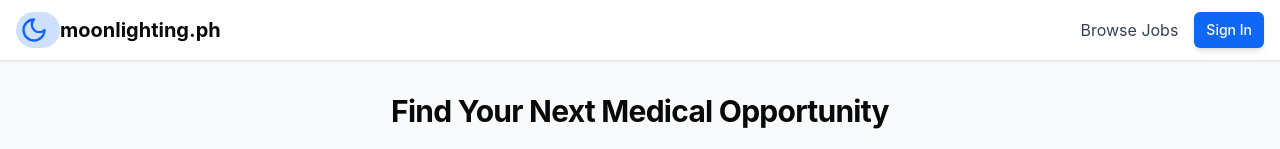
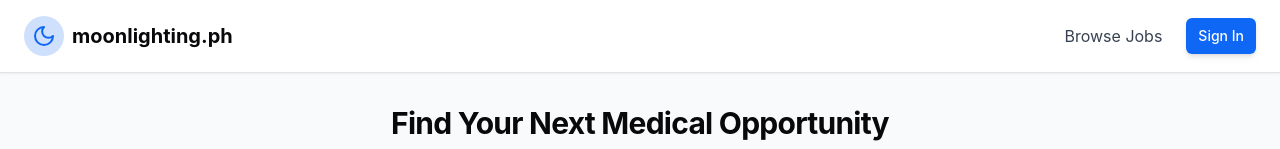
Before and after one commit to Moonlighting-ph/moonlighting-app, a React (Vite) app: page /jobs in a window 1280 px wide. Shown: the top 149 px of the page. Built offline with nearby package versions, Linux system fonts and the light colour scheme; no server answers; the database is empty; a web font is replaced by a local one.

Commit message:
Update logo and footer components
Refactor logo and footer components to match the new design and add spacing to the navbar.

```diff
--- a/src/components/Navbar.tsx
+++ b/src/components/Navbar.tsx
@@ -1,17 +1,9 @@
-
 import React from 'react';
 import { Link, useNavigate } from 'react-router-dom';
 import { Button } from '@/components/ui/button';
 import { useAuth } from '@/hooks/useAuth';
 import { supabase } from '@/integrations/supabase/client';
-import {
-  DropdownMenu,
-  DropdownMenuContent,
-  DropdownMenuItem,
-  DropdownMenuLabel,
-  DropdownMenuSeparator,
-  DropdownMenuTrigger,
-} from '@/components/ui/dropdown-menu';
+import { DropdownMenu } from '@/components/ui/dropdown-menu';
 import { User, LogOut, Settings } from 'lucide-react';
 import { toast } from 'sonner';
 import { Moon } from './icons/Moon';
@@ -93,14 +85,14 @@ const Navbar: React.FC = () => {
 
   return (
     <header className="sticky top-0 z-50 bg-white border-b shadow-sm">
-      <div className="container mx-auto px-4 py-3 flex items-center justify-between">
-        <Link to="/" className="flex items-center group">
-          <Moon className="mr-2 text-primary" width={28} height={28} />
-          <span className="text-xl font-bold">moonlighting.ph</span>
+      <div className="container mx-auto px-6 py-4 flex items-center justify-between">
+        <Link to="/" className="flex items-center gap-2 group">
+          <Moon className="text-primary" />
+          <span className="font-display font-bold text-lg sm:text-xl">moonlighting.ph</span>
         </Link>
 
-        <nav className="flex items-center space-x-4">
-          <Link to="/jobs" className="text-gray-700 hover:text-primary">
+        <nav className="flex items-center gap-6">
+          <Link to="/jobs" className="text-gray-700 hover:text-primary transition-colors">
             Browse Jobs
           </Link>
 
--- a/src/components/icons/Moon.tsx
+++ b/src/components/icons/Moon.tsx
@@ -3,7 +3,7 @@ import { SVGProps } from 'react';
 
 export function Moon(props: SVGProps<SVGSVGElement>) {
   return (
-    <div className="relative p-1 group">
+    <div className="relative p-2 group">
       <div className="absolute inset-0 rounded-full bg-primary opacity-20 group-hover:opacity-30 transition-opacity"></div>
       <svg
         xmlns="http://www.w3.org/2000/svg"
@@ -15,7 +15,7 @@ export function Moon(props: SVGProps<SVGSVGElement>) {
         strokeWidth="2"
         strokeLinecap="round"
         strokeLinejoin="round"
-        className="h-8 w-8 text-primary relative z-10 group-hover:rotate-12 transition-transform duration-300"
+        className="h-[32px] w-[32px] text-primary relative z-10 group-hover:rotate-12 transition-transform duration-300"
         {...props}
       >
         <path d="M12 3a6 6 0 0 0 9 9 9 9 0 1 1-9-9Z" />
```
Also changed, not shown: public/favicon.svg.
